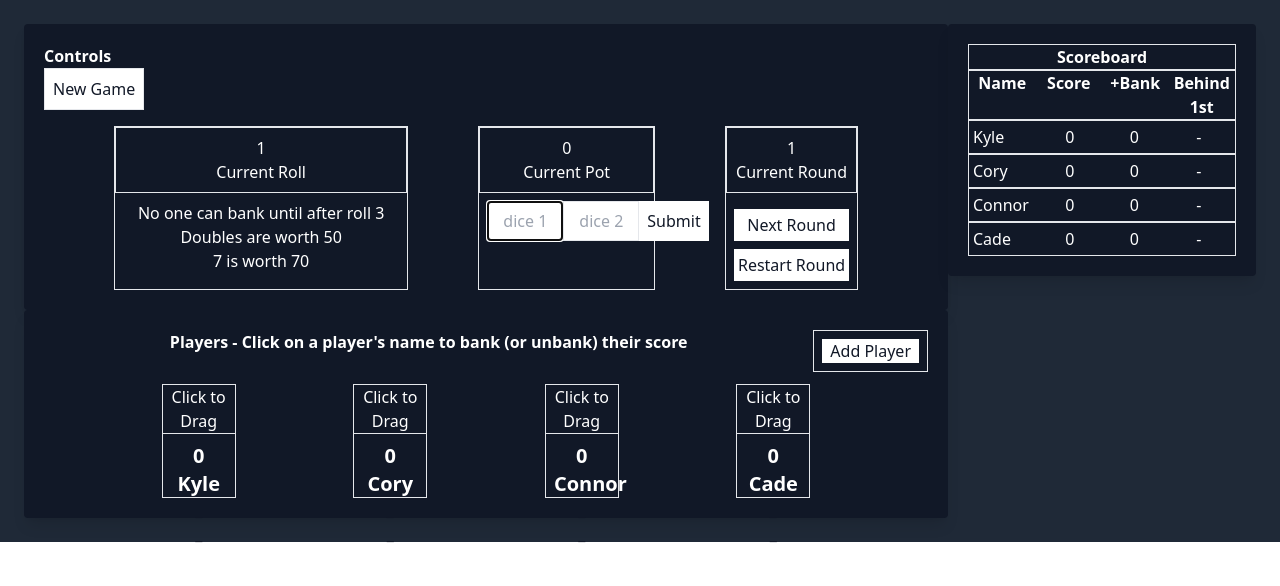
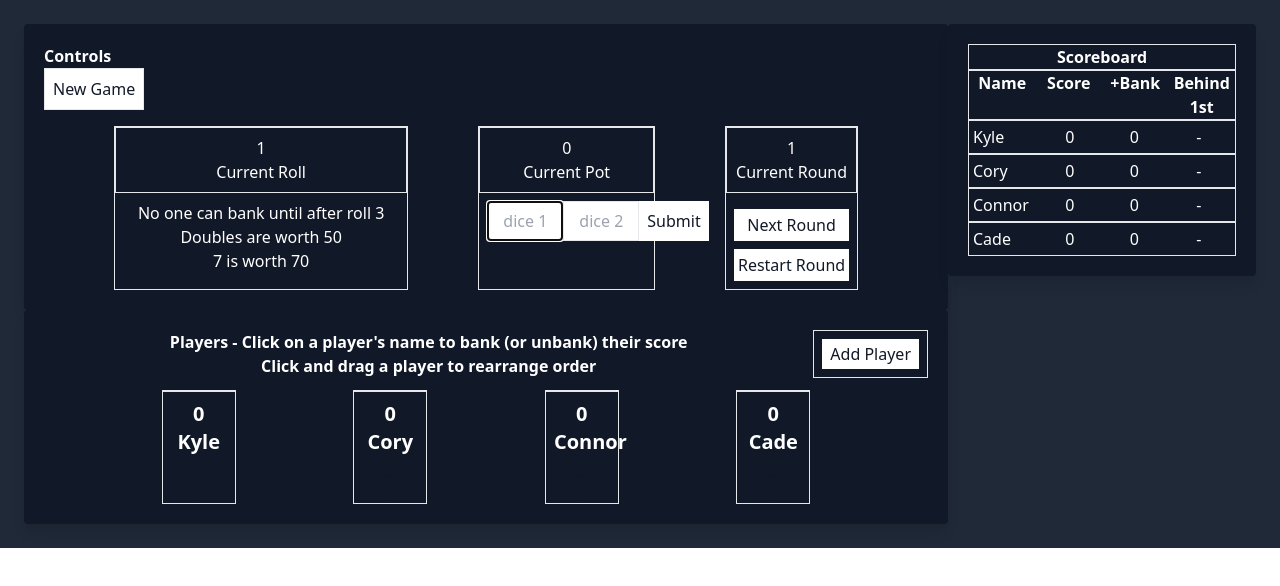
Before and after one commit to KyleCardwell/familystockmarket, a React (Create React App) app: page / in a window 1280 px wide. Shown: the top 586 px of the page. Built offline with nearby package versions, Linux system fonts and the light colour scheme.

Commit message:
fixed wording and directions for Players Box

```diff
--- a/src/components/AddPlayerCardDragDrop.js
+++ b/src/components/AddPlayerCardDragDrop.js
@@ -62,9 +62,9 @@ const AddPlayerCard = (props) => {
 
     return (
         <div className="flex border mb-3 justify-evenly cursor-pointer hover:bg-gray-800">
-            <div onClick={toggleForm} className="m-2 px-2 text-center align-middle bg-white text-gray-900">
+            <button onClick={toggleForm} className="m-2 px-2 text-center bg-white text-gray-900">
                 {visible ? "Cancel" : "Add Player" }
-            </div>
+            </button>
             {visible ?
                 <form
                     className="addPlayerForm flex p-2"
--- a/src/components/PlayerCardDragDrop.js
+++ b/src/components/PlayerCardDragDrop.js
@@ -89,7 +89,6 @@ const PlayerCard = (props) => {
             ref={ref}
             className={`border text-center h-px114 w-1/12`}>
             <div className='border-b cursor-move'>
-                Click to Drag
 
             </div>
 
--- a/src/components/PlayersBoxDragDrop.js
+++ b/src/components/PlayersBoxDragDrop.js
@@ -19,8 +19,11 @@ const PlayersBox = (props) => {
             <div className="bg-gray-900 rounded shadow-lg p-5 grow flex flex-col flex-grow">
 
                 <div className="flex justify-between">
+                    <div className="font-bold text-center mb-3 flex-grow">
+                        <h4>Players - Click on a player's name to bank (or unbank) their score</h4>
+                        <h4>Click and drag a player to rearrange order</h4>
 
-                    <h4 className="font-bold text-center mb-3 flex-grow">Players - Click on a player's name to bank (or unbank) their score</h4>
+                    </div>
                     <AddPlayerCardDragDrop />
 
                 </div>
```
